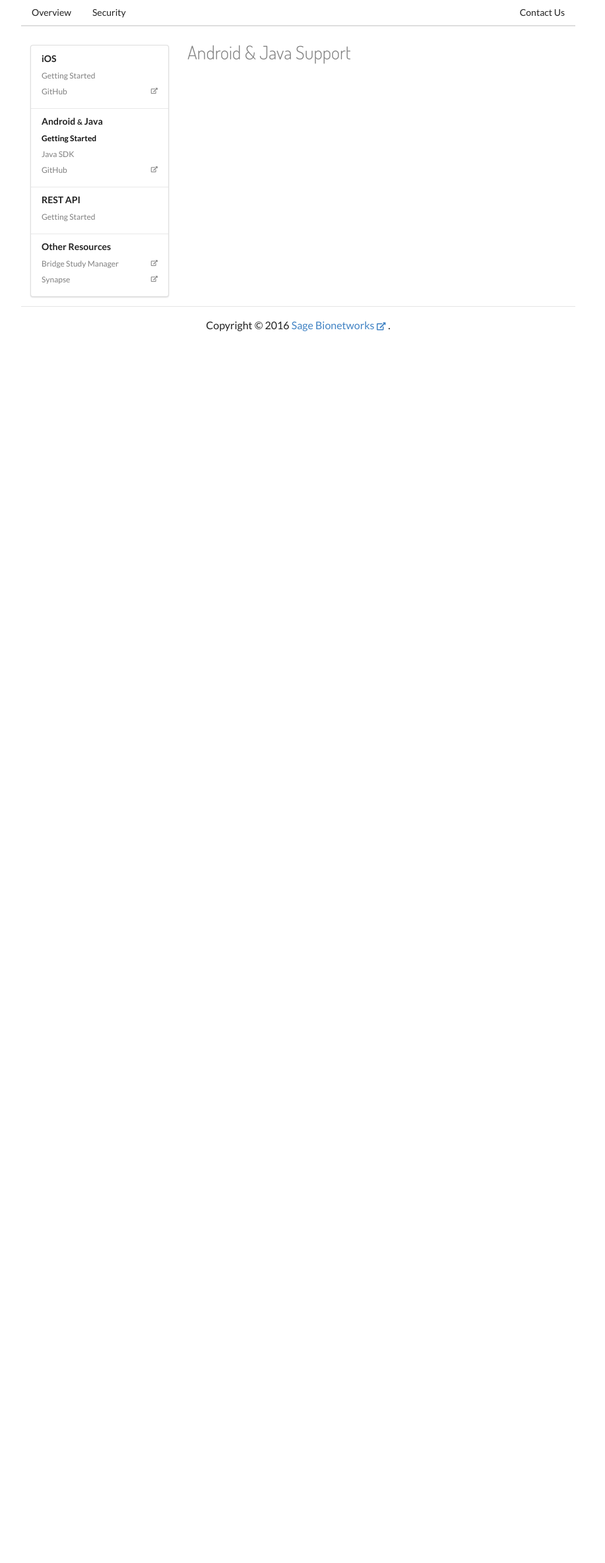
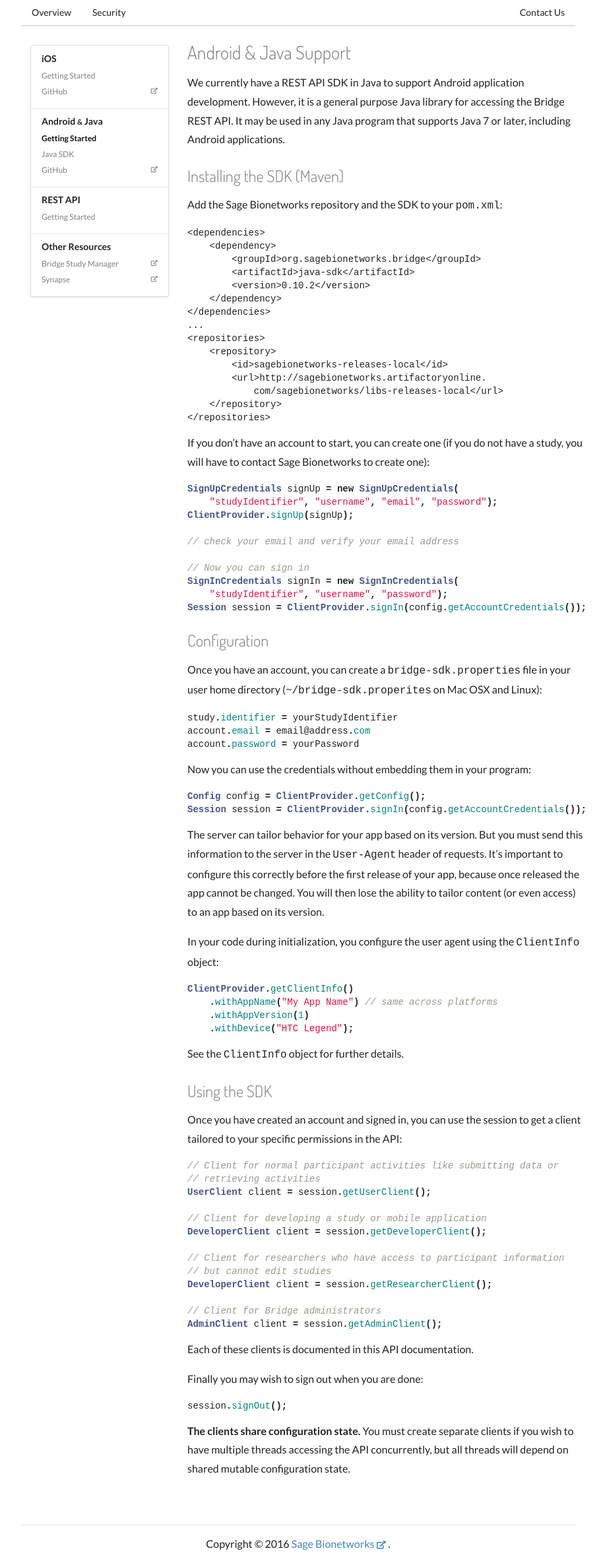
Before and after one commit to liujoshua/BridgeDocs, a Jekyll site: the page built from _articles/java.md, in a window 1280 px wide. Shown: the whole page at 66% size, without its empty margins (188-1105 px from the left). Built offline with Jekyll 4.4.1, drawn with Linux system fonts in a browser that asks for light colours; nearby versions of some CDN libraries; Markdown is read by kramdown in place of the engine named in the settings; before the commit the page ends 900 px from its top, so only the background shows below that.

Commit message:
Adding highlighting so the  markdown works. Added basic explanation of how to use Java SDK.

````diff
--- a/Gemfile
+++ b/Gemfile
@@ -2,3 +2,4 @@ source "https://rubygems.org"
 ruby RUBY_VERSION
 
 gem "jekyll", "3.2.1"
+gem "redcarpet", "3.3.4"
--- a/_articles/java.md
+++ b/_articles/java.md
@@ -2,3 +2,101 @@
 title: Android &amp; Java Support
 layout: article
 ---
+
+We currently have a REST API SDK in Java to support Android application development. However, it is a general purpose Java library for accessing the Bridge REST API. It  may be used in any Java program that supports Java 7 or later, including Android applications.
+
+## Installing the SDK (Maven)
+
+Add the Sage Bionetworks repository and the SDK to your <code>pom.xml</code>:
+
+    <dependencies>
+        <dependency>
+            <groupId>org.sagebionetworks.bridge</groupId>
+            <artifactId>java-sdk</artifactId>
+            <version>{{site.data.versions.java_sdk}}</version>
+        </dependency>
+    </dependencies>
+    ...
+    <repositories>
+        <repository>
+            <id>sagebionetworks-releases-local</id>
+            <url>http://sagebionetworks.artifactoryonline.
+                com/sagebionetworks/libs-releases-local</url>
+        </repository>
+    </repositories>
+
+If you don't have an account to start, you can create one (if you do not have a study, you will have to contact Sage Bionetworks to create one):
+
+``` java
+SignUpCredentials signUp = new SignUpCredentials(
+    "studyIdentifier", "username", "email", "password");
+ClientProvider.signUp(signUp);
+
+// check your email and verify your email address
+
+// Now you can sign in
+SignInCredentials signIn = new SignInCredentials(
+    "studyIdentifier", "username", "password");
+Session session = ClientProvider.signIn(config.getAccountCredentials());
+```
+
+## Configuration
+
+Once you have an account, you can create a `bridge-sdk.properties` file in your user home directory (`~/bridge-sdk.properites` on Mac OSX and Linux):
+
+``` java
+study.identifier = yourStudyIdentifier
+account.email = email@address.com
+account.password = yourPassword
+```
+
+Now you can use the credentials without embedding them in your program:
+
+``` java
+Config config = ClientProvider.getConfig();
+Session session = ClientProvider.signIn(config.getAccountCredentials());
+```
+
+The server can tailor behavior for your app based on its version. But you must send this information to the server in the `User-Agent` header of requests. It's important to configure this correctly before the first release of your app, because once released the app cannot be changed. You will then lose the ability to tailor content (or even access) to an app based on its version.
+
+In your code during initialization, you configure the user agent using the `ClientInfo` object:
+
+``` java
+ClientProvider.getClientInfo()
+    .withAppName("My App Name") // same across platforms
+    .withAppVersion(1)
+    .withDevice("HTC Legend");
+```
+
+See the `ClientInfo` object for further details.
+
+## Using the SDK
+
+Once you have created an account and signed in, you can use the session to get a client tailored to your specific permissions in the API:
+
+``` java
+// Client for normal participant activities like submitting data or
+// retrieving activities
+UserClient client = session.getUserClient();
+
+// Client for developing a study or mobile application
+DeveloperClient client = session.getDeveloperClient();
+
+// Client for researchers who have access to participant information
+// but cannot edit studies
+DeveloperClient client = session.getResearcherClient();
+
+// Client for Bridge administrators
+AdminClient client = session.getAdminClient();
+```
+
+Each of these clients is documented in this API documentation.
+
+Finally you may wish to sign out when you are done:
+
+``` java
+session.signOut();
+```
+
+**The clients share configuration state.** You must create separate clients if you
+wish to have multiple threads accessing the API concurrently, but all threads will depend on shared mutable configuration state.
--- a/_config.yml
+++ b/_config.yml
@@ -1,7 +1,7 @@
 title: Bridge Developer Portal
 email: bridgeit@sagebase.org
 description: Developer portal the Bridge mobile health research platform
-markdown: kramdown
+markdown: redcarpet
 collections:
   articles:
     output: true
--- a/_includes/head.html
+++ b/_includes/head.html
@@ -6,4 +6,5 @@
     <link rel="stylesheet" href="//cdnjs.cloudflare.com/ajax/libs/semantic-ui/2.2.4/semantic.min.css">
     <link rel="stylesheet" href="//fonts.googleapis.com/css?family=Roboto|Dosis:300,500">
     <link rel="stylesheet" href="/css/{{page.layout}}.css">
+    <link rel="stylesheet" href="/css/redcarpet.css">
 </head>
--- /dev/null
+++ b/css/redcarpet.css
@@ -0,0 +1,60 @@
+.highlight  { background: #ffffff; }
+.highlight .c { color: #999988; font-style: italic } /* Comment */
+.highlight .err { color: #a61717; background-color: #e3d2d2 } /* Error */
+.highlight .k { font-weight: bold } /* Keyword */
+.highlight .o { font-weight: bold } /* Operator */
+.highlight .cm { color: #999988; font-style: italic } /* Comment.Multiline */
+.highlight .cp { color: #999999; font-weight: bold } /* Comment.Preproc */
+.highlight .c1 { color: #999988; font-style: italic } /* Comment.Single */
+.highlight .cs { color: #999999; font-weight: bold; font-style: italic } /* Comment.Special */
+.highlight .gd { color: #000000; background-color: #ffdddd } /* Generic.Deleted */
+.highlight .gd .x { color: #000000; background-color: #ffaaaa } /* Generic.Deleted.Specific */
+.highlight .ge { font-style: italic } /* Generic.Emph */
+.highlight .gr { color: #aa0000 } /* Generic.Error */
+.highlight .gh { color: #999999 } /* Generic.Heading */
+.highlight .gi { color: #000000; background-color: #ddffdd } /* Generic.Inserted */
+.highlight .gi .x { color: #000000; background-color: #aaffaa } /* Generic.Inserted.Specific */
+.highlight .go { color: #888888 } /* Generic.Output */
+.highlight .gp { color: #555555 } /* Generic.Prompt */
+.highlight .gs { font-weight: bold } /* Generic.Strong */
+.highlight .gu { color: #aaaaaa } /* Generic.Subheading */
+.highlight .gt { color: #aa0000 } /* Generic.Traceback */
+.highlight .kc { font-weight: bold } /* Keyword.Constant */
+.highlight .kd { font-weight: bold } /* Keyword.Declaration */
+.highlight .kp { font-weight: bold } /* Keyword.Pseudo */
+.highlight .kr { font-weight: bold } /* Keyword.Reserved */
+.highlight .kt { color: #445588; font-weight: bold } /* Keyword.Type */
+.highlight .m { color: #009999 } /* Literal.Number */
+.highlight .s { color: #d14 } /* Literal.String */
+.highlight .na { color: #008080 } /* Name.Attribute */
+.highlight .nb { color: #0086B3 } /* Name.Builtin */
+.highlight .nc { color: #445588; font-weight: bold } /* Name.Class */
+.highlight .no { color: #008080 } /* Name.Constant */
+.highlight .ni { color: #800080 } /* Name.Entity */
+.highlight .ne { color: #990000; font-weight: bold } /* Name.Exception */
+.highlight .nf { color: #990000; font-weight: bold } /* Name.Function */
+.highlight .nn { color: #555555 } /* Name.Namespace */
+.highlight .nt { color: #000080 } /* Name.Tag */
+.highlight .nv { color: #008080 } /* Name.Variable */
+.highlight .ow { font-weight: bold } /* Operator.Word */
+.highlight .w { color: #bbbbbb } /* Text.Whitespace */
+.highlight .mf { color: #009999 } /* Literal.Number.Float */
+.highlight .mh { color: #009999 } /* Literal.Number.Hex */
+.highlight .mi { color: #009999 } /* Literal.Number.Integer */
+.highlight .mo { color: #009999 } /* Literal.Number.Oct */
+.highlight .sb { color: #d14 } /* Literal.String.Backtick */
+.highlight .sc { color: #d14 } /* Literal.String.Char */
+.highlight .sd { color: #d14 } /* Literal.String.Doc */
+.highlight .s2 { color: #d14 } /* Literal.String.Double */
+.highlight .se { color: #d14 } /* Literal.String.Escape */
+.highlight .sh { color: #d14 } /* Literal.String.Heredoc */
+.highlight .si { color: #d14 } /* Literal.String.Interpol */
+.highlight .sx { color: #d14 } /* Literal.String.Other */
+.highlight .sr { color: #009926 } /* Literal.String.Regex */
+.highlight .s1 { color: #d14 } /* Literal.String.Single */
+.highlight .ss { color: #990073 } /* Literal.String.Symbol */
+.highlight .bp { color: #999999 } /* Name.Builtin.Pseudo */
+.highlight .vc { color: #008080 } /* Name.Variable.Class */
+.highlight .vg { color: #008080 } /* Name.Variable.Global */
+.highlight .vi { color: #008080 } /* Name.Variable.Instance */
+.highlight .il { color: #009999 } /* Literal.Number.Integer.Long */
````
Also changed, not shown: Gemfile.lock.
